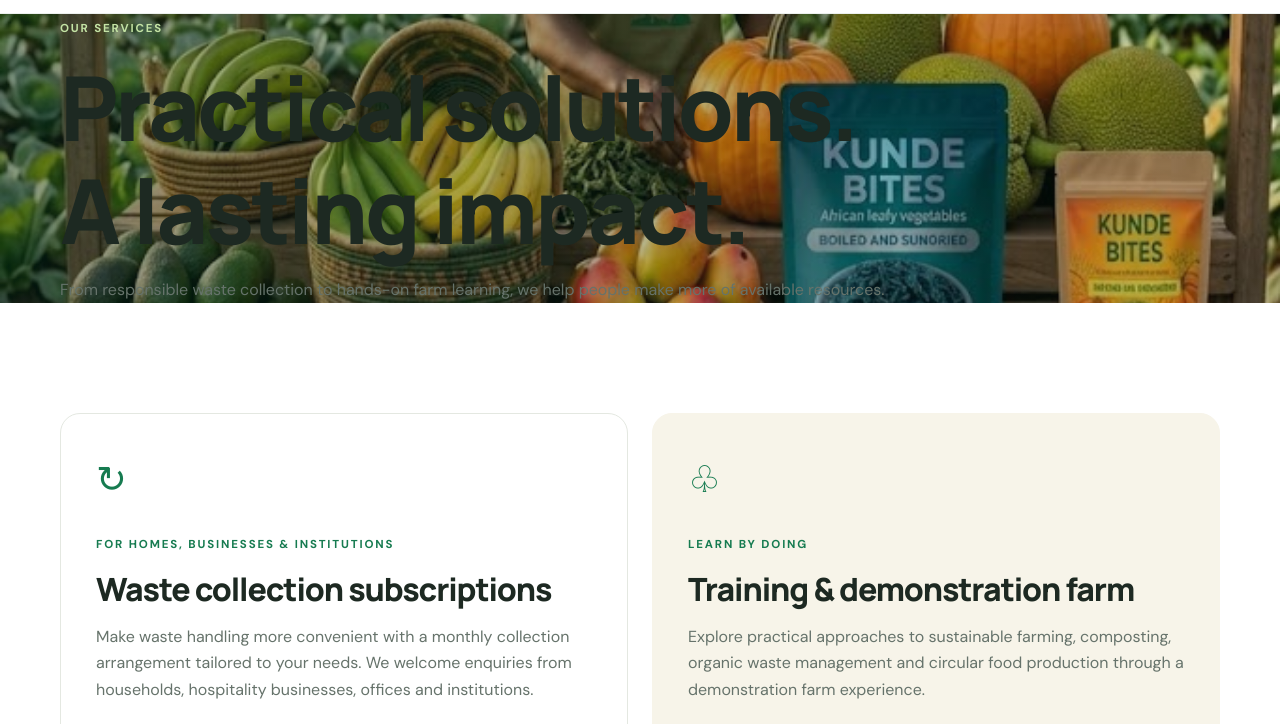
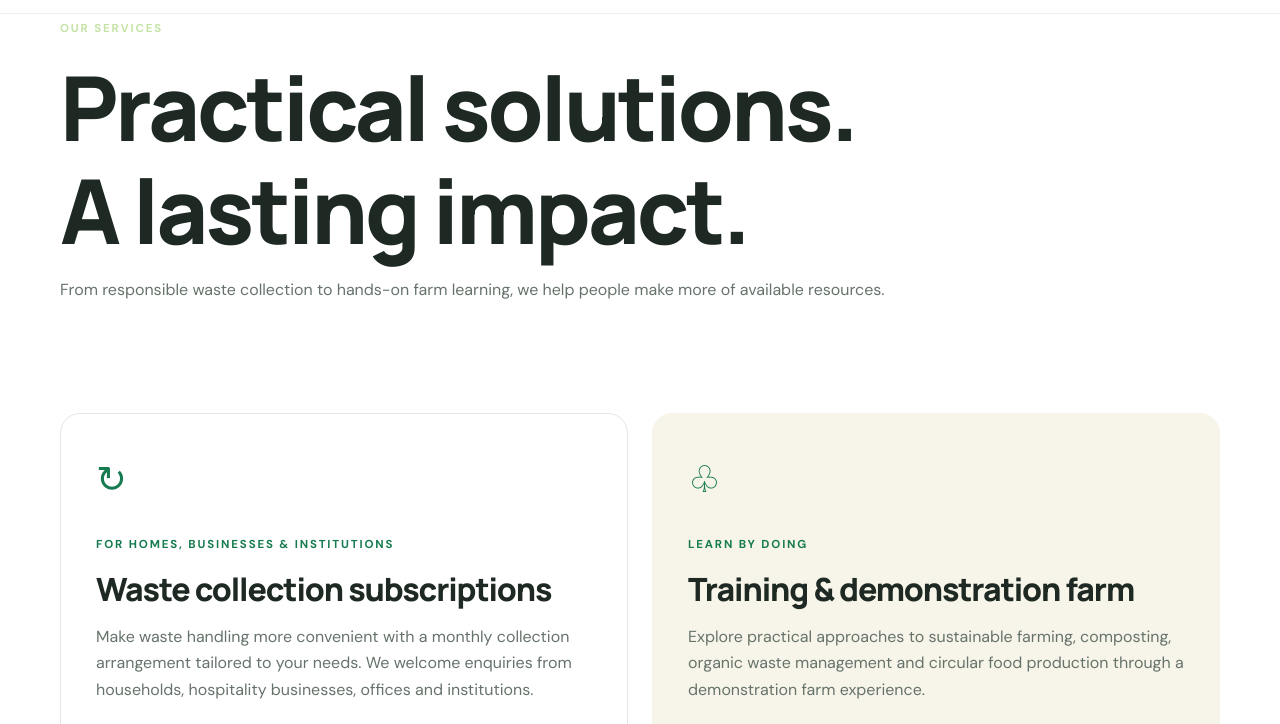
Before and after one commit to deborahandanje-rgb/tsimsaro-website, a plain HTML site: page services.html in a window 1280 px wide. Shown: the part 72-796 px from the top of the page. Drawn offline with Linux system fonts and the light colour scheme.

Commit message:
Remove services hero background image and related styles

```diff
--- a/css/styles.css
+++ b/css/styles.css
@@ -133,13 +133,7 @@ z-index:1
     background-position:center;
     background-repeat:no-repeat;
 }
-.services-hero{
-    background-image:linear-gradient(90deg,rgba(7,45,30,.45),rgba(7,45,30,.15)),
-    url("../images/services-hero-bg.jpg");
-    background-size:cover;
-    background-position:center;
-    background-repeat:no-repeat;
-}
+
 .fertilizer-symbol{
     background:linear-gradient(0deg,rgba(31,44,20,.18),rgba(31,44,20,.02)),
     url("../images/manure.jpg") center/cover no-repeat;
```
